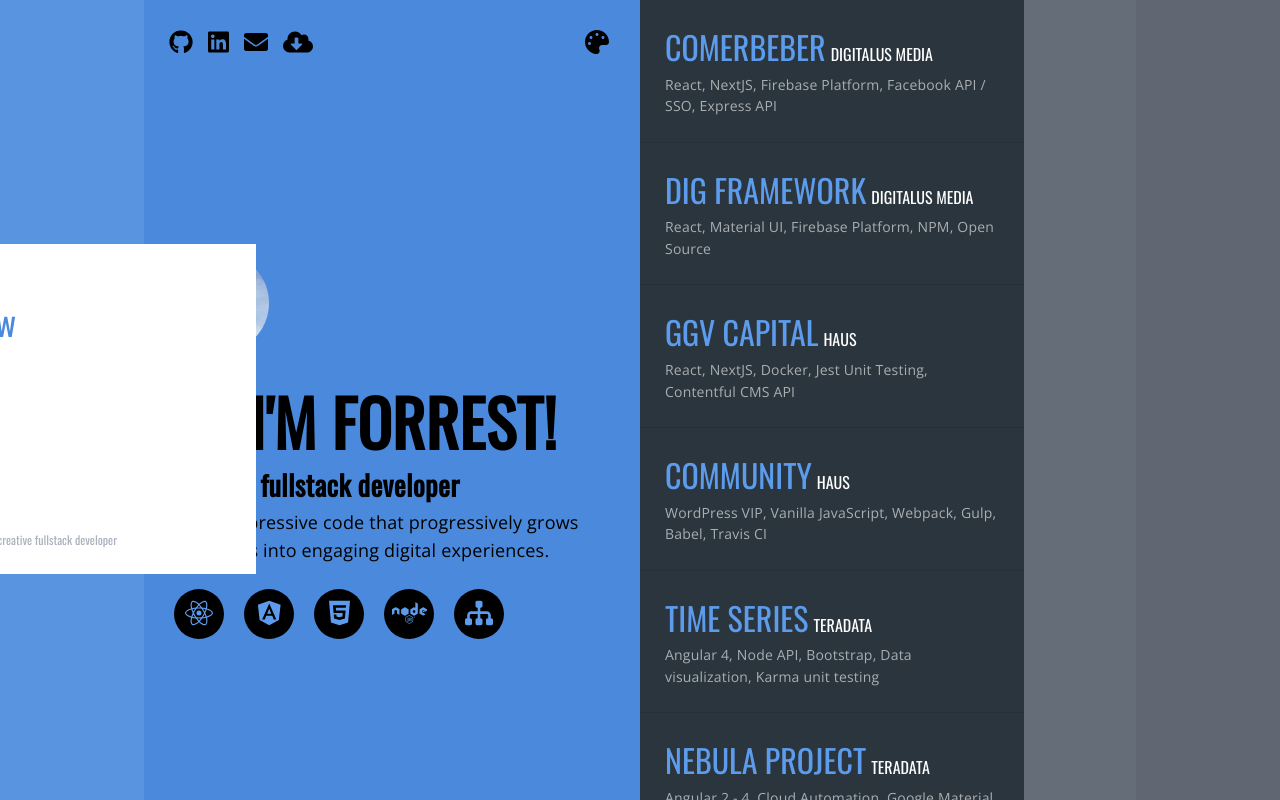
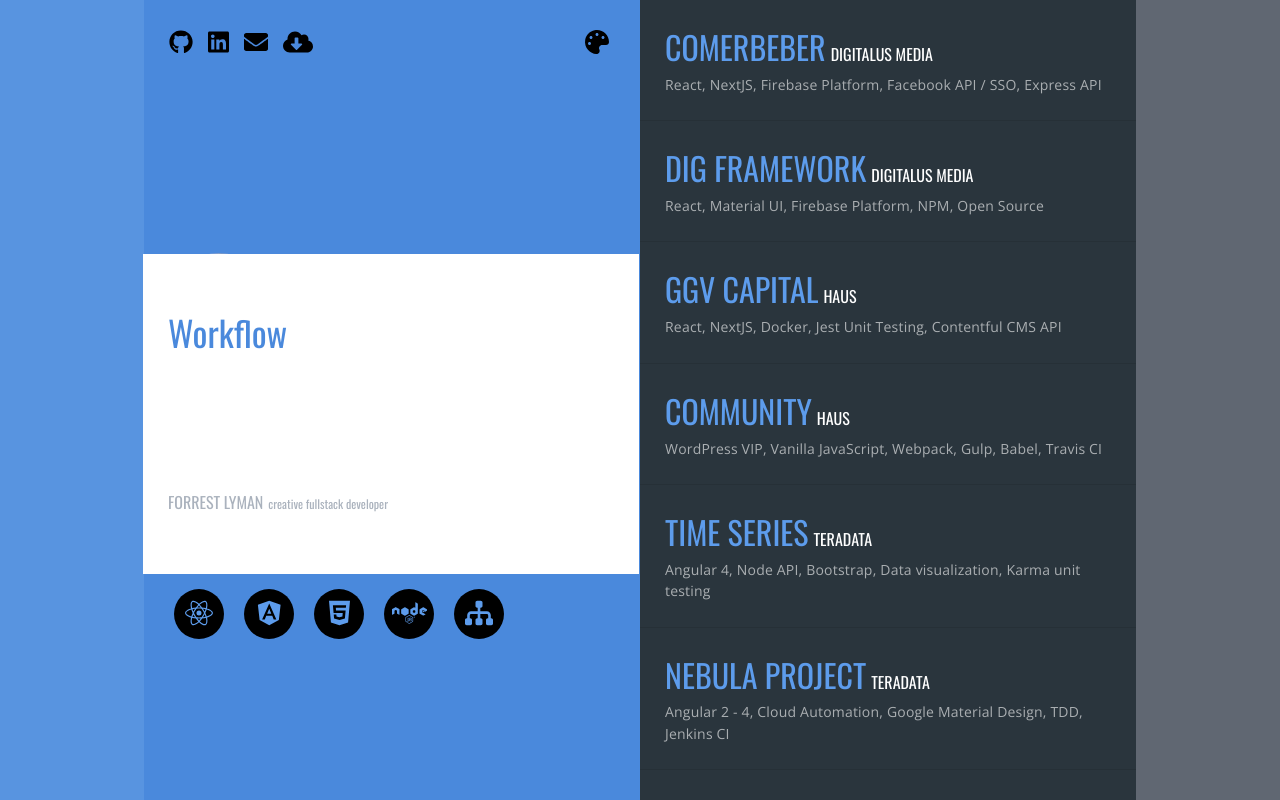
Before and after one commit to forrestLyman/forrestLyman.github.io, a React app: page / in a window 1280 px wide. Built offline with nearby package versions, Linux system fonts and the light colour scheme.

Commit message:
finishes desktop view

```diff
--- a/src/components/ui/Main/Skills/Skills.scss
+++ b/src/components/ui/Main/Skills/Skills.scss
@@ -99,3 +99,30 @@
   }
 
 }
+
+@include desktop{
+  .detail{
+    position: absolute;
+    right:50vw;
+    width:$desktopWidth / 2;
+    bottom:6.5rem;
+    min-height: 32rem;
+    background:$white;
+    transition: right .25s ease-out;
+  }
+  .detailOpen{
+    right:0;
+    transition: right .25s ease-out;
+  }
+  .skill{
+    button{
+      width:5rem;
+      height: 5rem;
+      margin-right: 1.5rem;
+      font-size: 2.8rem;
+      text-align: center;
+      padding-top:.2rem;
+    }
+  }
+
+}
--- a/src/components/ui/Resume/Resume.scss
+++ b/src/components/ui/Resume/Resume.scss
@@ -13,3 +13,11 @@
     overflow: auto;
   }
 }
+
+@include desktop{
+  .list{
+    width:100%;
+    height: 100vh;
+    overflow: auto;
+  }
+}
--- a/src/components/ui/Resume/ResumeDetail/ResumeDetail.scss
+++ b/src/components/ui/Resume/ResumeDetail/ResumeDetail.scss
@@ -91,7 +91,9 @@
   margin:0;
   padding:0;
   transition: width 500ms ease-out;
-  //box-shadow: 12rem 8rem 4rem 2rem rgba(0, 0, 0, 0.4), 0 6px 50px 0 rgba(0, 0, 0, 0.3);
+  height: 100vh;
+  @include background(1);
+  box-shadow: 12rem 8rem 4rem 2rem rgba(0, 0, 0, 0.4), 0 6px 50px 0 rgba(0, 0, 0, 0.3);
   //animation: glow 1s steps(3) 1;
 }
 
--- a/src/components/ui/Ui.scss
+++ b/src/components/ui/Ui.scss
@@ -54,9 +54,3 @@
     margin:0 auto;
   }
 }
-
-@include largeDesktop{
-  .col{
-    width: $largeDesktopWidth / 2;
-  }
-}
```
